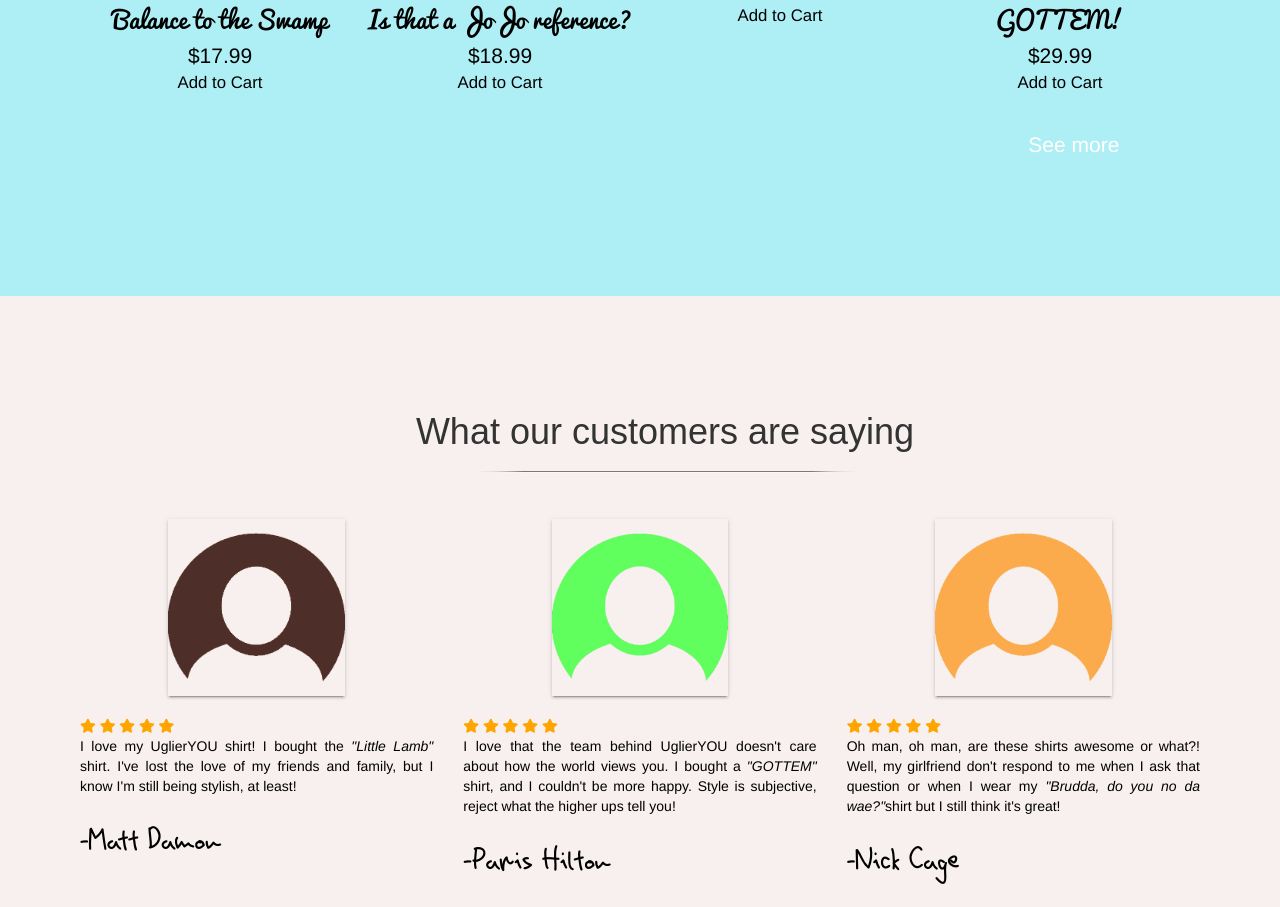
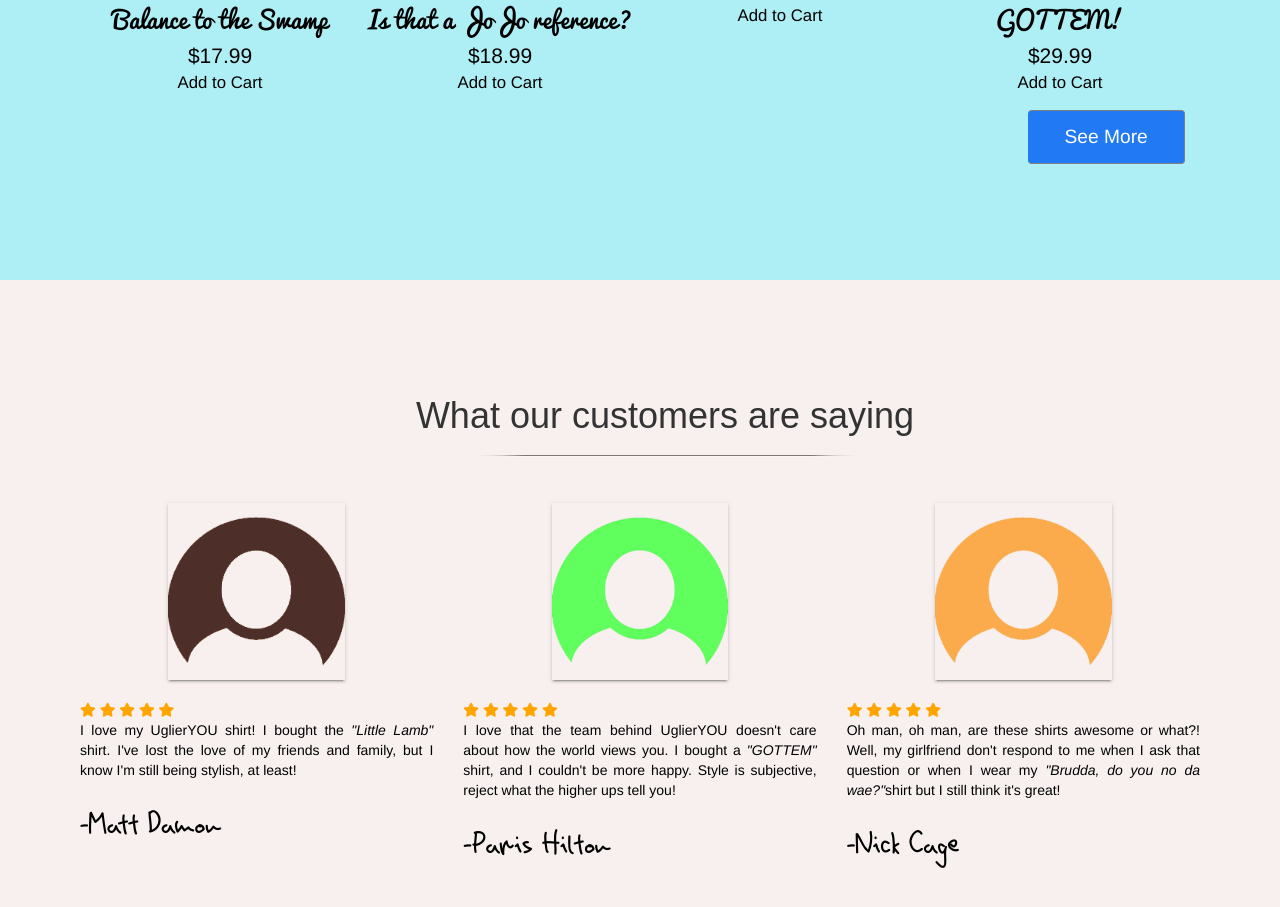
Before and after one commit to Parastoo-S/UglierYou, a plain HTML site: page index.html in a window 1280 px wide. Shown: the part 1698-2605 px from the top of the page. Drawn offline with nearby package versions, Linux system fonts and the light colour scheme; no server answers; a script that the page names is missing.

Commit message:
Added seemore button, modified Titles of personalize section.

```diff
--- a/CSS/main.css
+++ b/CSS/main.css
@@ -650,3 +650,16 @@ However, delay the fade out process for 2.5 seconds */
 .index-section3-title {
     padding: 0 15px 20px 15px;
 }
+
+
+.btn-primary-active {
+    width: 100%;
+    color: white;
+    background: #217af3;
+    padding: 12px;
+    font-size: 1.5vw;
+    border: 1px solid gray;
+    box-sizing: border-box;
+    border-left: none;
+    float: right;
+}
--- a/index.html
+++ b/index.html
@@ -307,6 +307,21 @@
                         </div>
                     </div>
                 </div>
+                <!--    Button -->
+                <div class="row">
+                    <div class="col-sm-10">
+                    </div>
+                    <a href="/seemore.html"></a>
+                    <div class="col-sm-2">
+                        <a href="/seemore.html" class="btn btn-primary-active">See More
+                        </a>
+
+                    </div>
+
+
+                </div>
+                <!-- End of Button -->
+                <!-- Old button commented out
                 <div class="row">
                     <div class="col-xs-10">
                     </div>
@@ -317,6 +332,7 @@
                         </a>
                     </div>
                 </div>
+                -->
                 <br>
             </div>
         </div>
```
Also changed, not shown: 1 other file.
